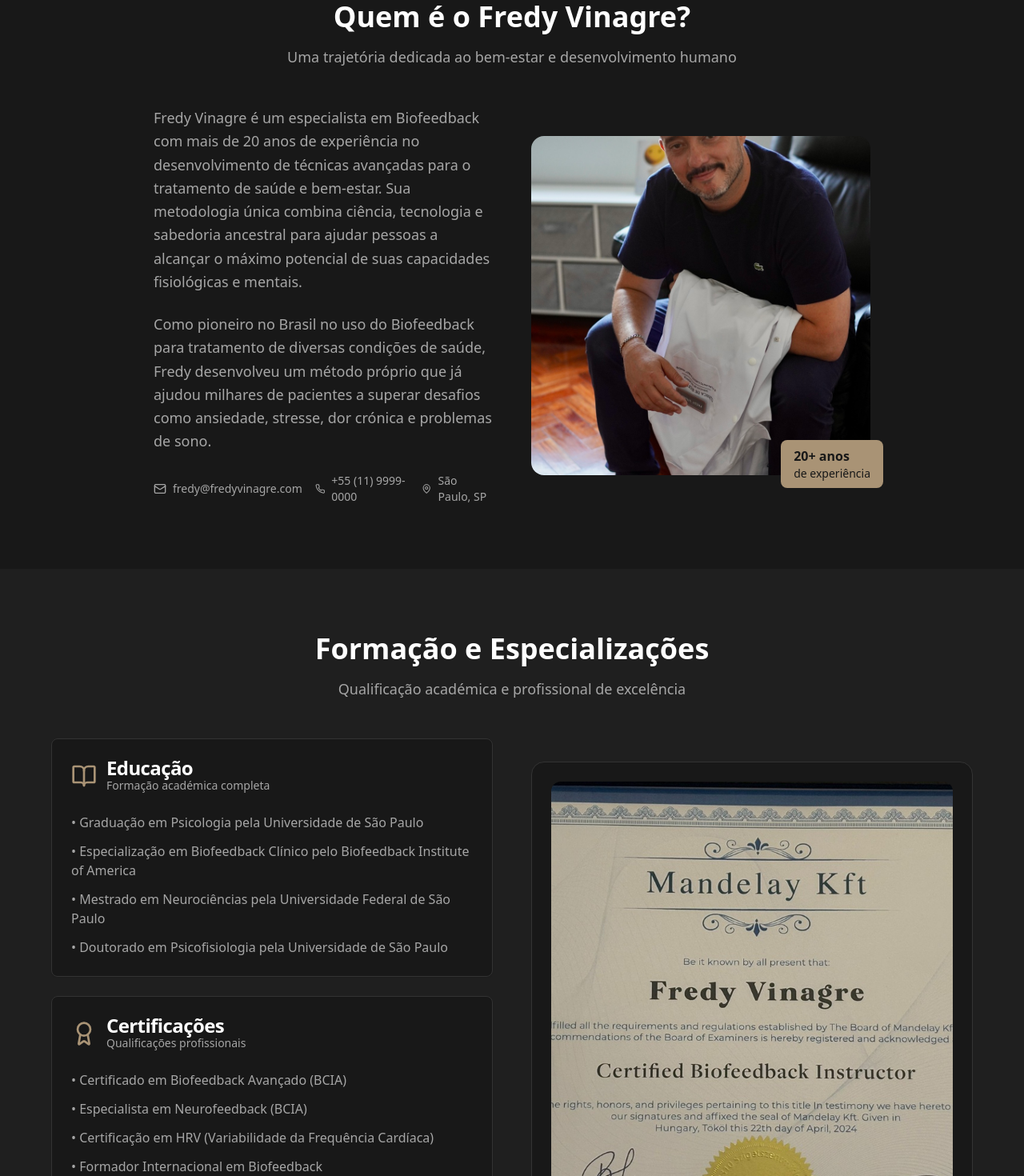
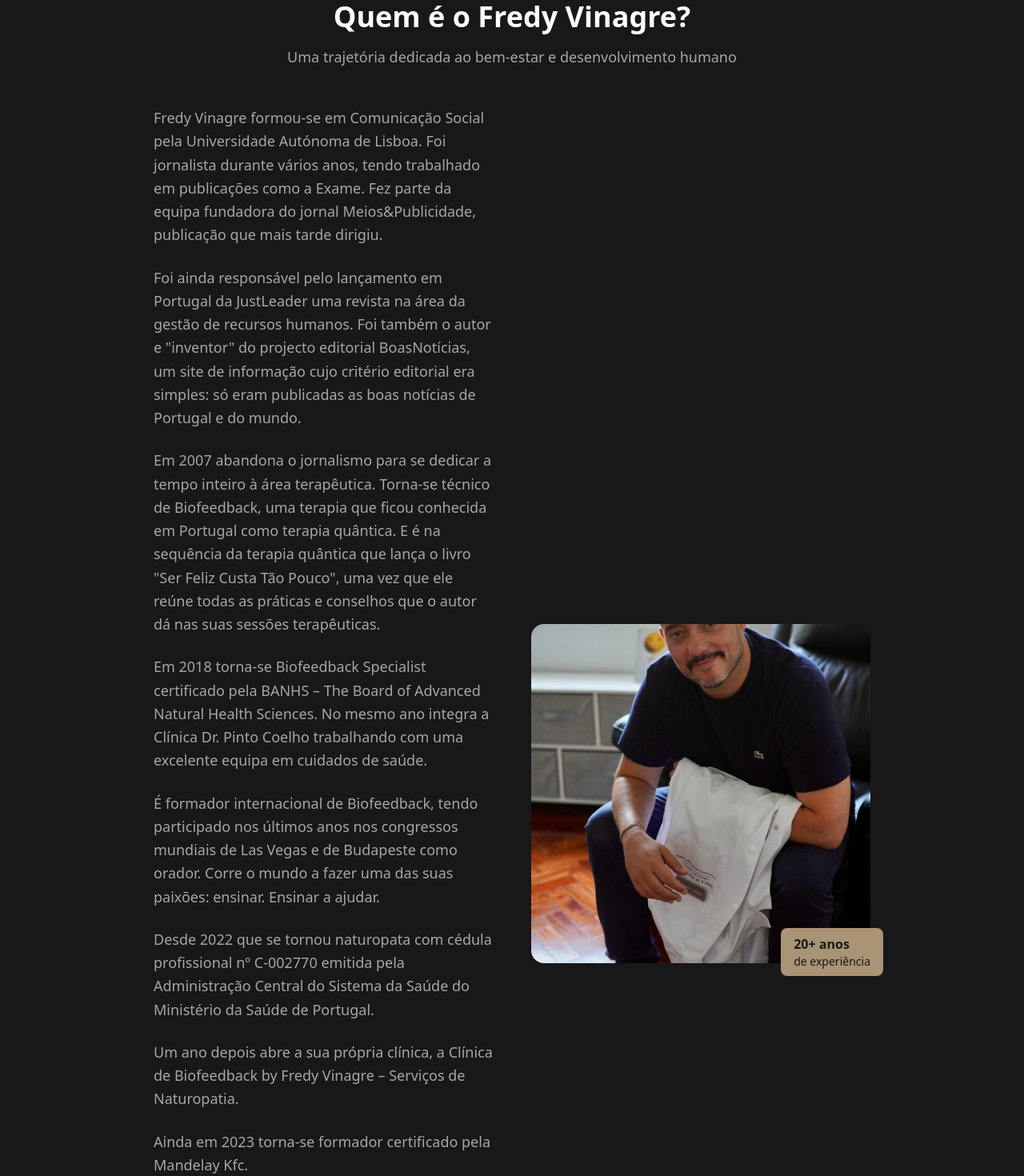
Before and after one commit to guiz01/bftecnicos, a React (Vite) app: page /fredy-vinagre in a window 1280 px wide. Shown: the part 960-2430 px from the top of the page at 80% size. Built offline with nearby package versions, Linux system fonts and the light colour scheme.

Commit message:
[dyad] Atualizando a biografia de Fredy Vinagre com o novo texto detalhado - wrote 1 file(s) + extra files edited outside of Dyad

```diff
--- a/src/pages/FredyVinagre.tsx
+++ b/src/pages/FredyVinagre.tsx
@@ -94,15 +94,31 @@ const FredyVinagre = () => {
           <div className="grid md:grid-cols-2 gap-12 items-center">
             <div>
               <p className="text-lg text-muted-foreground mb-6 leading-relaxed">
-                Fredy Vinagre é um especialista em Biofeedback com mais de 20 anos de experiência
-                no desenvolvimento de técnicas avançadas para o tratamento de saúde e bem-estar.
-                Sua metodologia única combina ciência, tecnologia e sabedoria ancestral para
-                ajudar pessoas a alcançar o máximo potencial de suas capacidades fisiológicas e mentais.
+                Fredy Vinagre formou-se em Comunicação Social pela Universidade Autónoma de Lisboa. Foi jornalista durante vários anos, tendo trabalhado em publicações como a Exame. Fez parte da equipa fundadora do jornal Meios&amp;Publicidade, publicação que mais tarde dirigiu.
               </p>
               <p className="text-lg text-muted-foreground mb-6 leading-relaxed">
-                Como pioneiro no Brasil no uso do Biofeedback para tratamento de diversas condições
-                de saúde, Fredy desenvolveu um método próprio que já ajudou milhares de pacientes
-                a superar desafios como ansiedade, stresse, dor crónica e problemas de sono.
+                Foi ainda responsável pelo lançamento em Portugal da JustLeader uma revista na área da gestão de recursos humanos. Foi também o autor e "inventor" do projecto editorial BoasNotícias, um site de informação cujo critério editorial era simples: só eram publicadas as boas notícias de Portugal e do mundo.
+              </p>
+              <p className="text-lg text-muted-foreground mb-6 leading-relaxed">
+                Em 2007 abandona o jornalismo para se dedicar a tempo inteiro à área terapêutica. Torna-se técnico de Biofeedback, uma terapia que ficou conhecida em Portugal como terapia quântica. E é na sequência da terapia quântica que lança o livro "Ser Feliz Custa Tão Pouco", uma vez que ele reúne todas as práticas e conselhos que o autor dá nas suas sessões terapêuticas.
+              </p>
+              <p className="text-lg text-muted-foreground mb-6 leading-relaxed">
+                Em 2018 torna-se Biofeedback Specialist certificado pela BANHS – The Board of Advanced Natural Health Sciences. No mesmo ano integra a Clínica Dr. Pinto Coelho trabalhando com uma excelente equipa em cuidados de saúde.
+              </p>
+              <p className="text-lg text-muted-foreground mb-6 leading-relaxed">
+                É formador internacional de Biofeedback, tendo participado nos últimos anos nos congressos mundiais de Las Vegas e de Budapeste como orador. Corre o mundo a fazer uma das suas paixões: ensinar. Ensinar a ajudar.
+              </p>
+              <p className="text-lg text-muted-foreground mb-6 leading-relaxed">
+                Desde 2022 que se tornou naturopata com cédula profissional nº C-002770 emitida pela Administração Central do Sistema da Saúde do Ministério da Saúde de Portugal.
+              </p>
+              <p className="text-lg text-muted-foreground mb-6 leading-relaxed">
+                Um ano depois abre a sua própria clínica, a Clínica de Biofeedback by Fredy Vinagre – Serviços de Naturopatia.
+              </p>
+              <p className="text-lg text-muted-foreground mb-6 leading-relaxed">
+                Ainda em 2023 torna-se formador certificado pela Mandelay Kfc.
+              </p>
+              <p className="text-lg text-muted-foreground mb-6 leading-relaxed">
+                Em Julho de 2025 passa a ser Representante Oficial da Mandelay em Portugal na venda dos equipamentos e respectiva formação e certificação de novos alunos. No mesmo mês lança 7 ebooks na área da naturopatia, stress, exercícios práticos para a felicidade e dicas para desiquilibrios hormonais, não esquecendo um retrato muito detalhado sobre a Menopausa e os seus efeitos. E o futuro? Ainda agora tudo está a começar.
               </p>
               <div className="flex items-center space-x-4 text-sm text-muted-foreground">
                 <div className="flex items-center space-x-2">
@@ -163,7 +179,7 @@ const FredyVinagre = () => {
                 </CardHeader>
                 <CardContent>
                   <ul className="space-y-3 text-muted-foreground">
-                    <li>• Graduação em Psicologia pela Universidade de São Paulo</li>
+                    <li>• Graduação em Comunicação Social pela Universidade Autónoma de Lisboa</li>
                     <li>• Especialização em Biofeedback Clínico pelo Biofeedback Institute of America</li>
                     <li>• Mestrado em Neurociências pela Universidade Federal de São Paulo</li>
                     <li>• Doutorado em Psicofisiologia pela Universidade de São Paulo</li>
@@ -188,6 +204,8 @@ const FredyVinagre = () => {
                     <li>• Especialista em Neurofeedback (BCIA)</li>
                     <li>• Certificação em HRV (Variabilidade da Frequência Cardíaca)</li>
                     <li>• Formador Internacional em Biofeedback</li>
+                    <li>• Formador certificado pela Mandelay Kfc</li>
+                    <li>• Naturopata com cédula profissional nº C-002770</li>
                   </ul>
                 </CardContent>
               </Card>
@@ -205,10 +223,11 @@ const FredyVinagre = () => {
                 </CardHeader>
                 <CardContent>
                   <ul className="space-y-3 text-muted-foreground">
-                    <li>• Palestrante em congressos internacionais de Biofeedback</li>
+                    <li>• Palestrante em congressos mundiais de Las Vegas e Budapeste</li>
                     <li>• Consultor para centros de saúde na Europa e América Latina</li>
                     <li>• Pesquisador colaborador em projetos internacionais</li>
                     <li>• Autor de artigos científicos publicados em revistas internacionais</li>
+                    <li>• Representante Oficial da Mandelay em Portugal</li>
                   </ul>
                 </CardContent>
               </Card>
```
Also changed, not shown: 1 other file (tests, documents, lock files or other folders).
